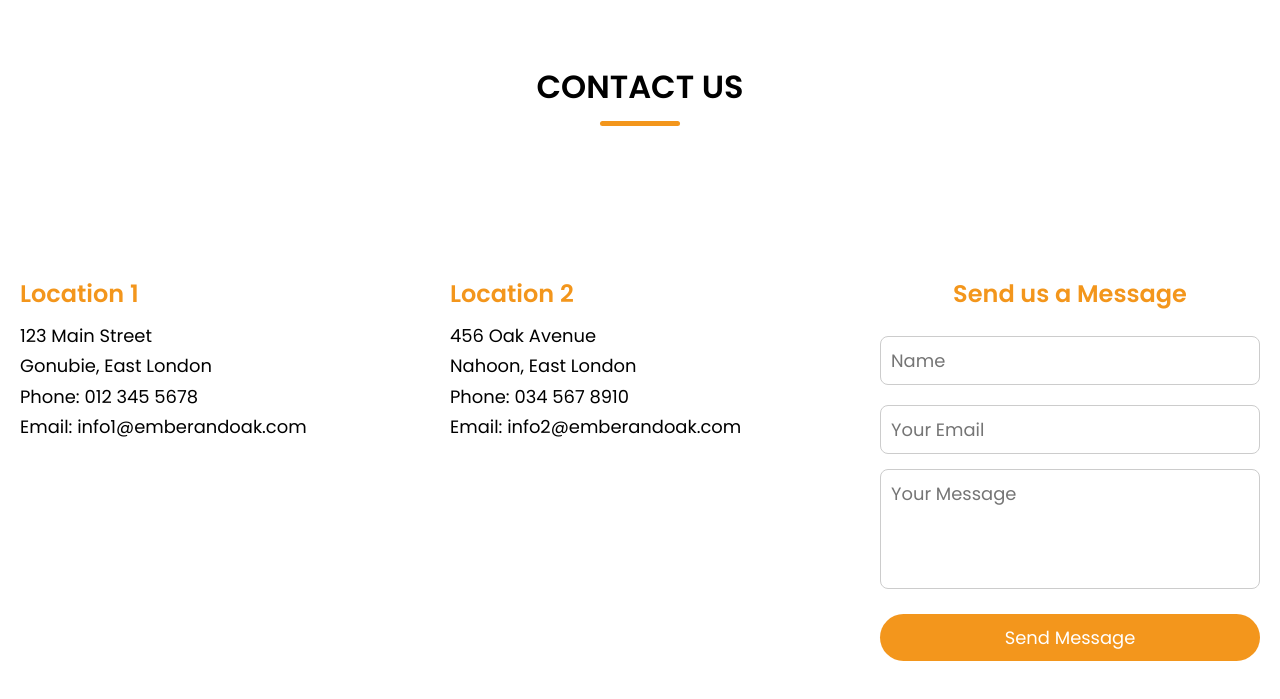
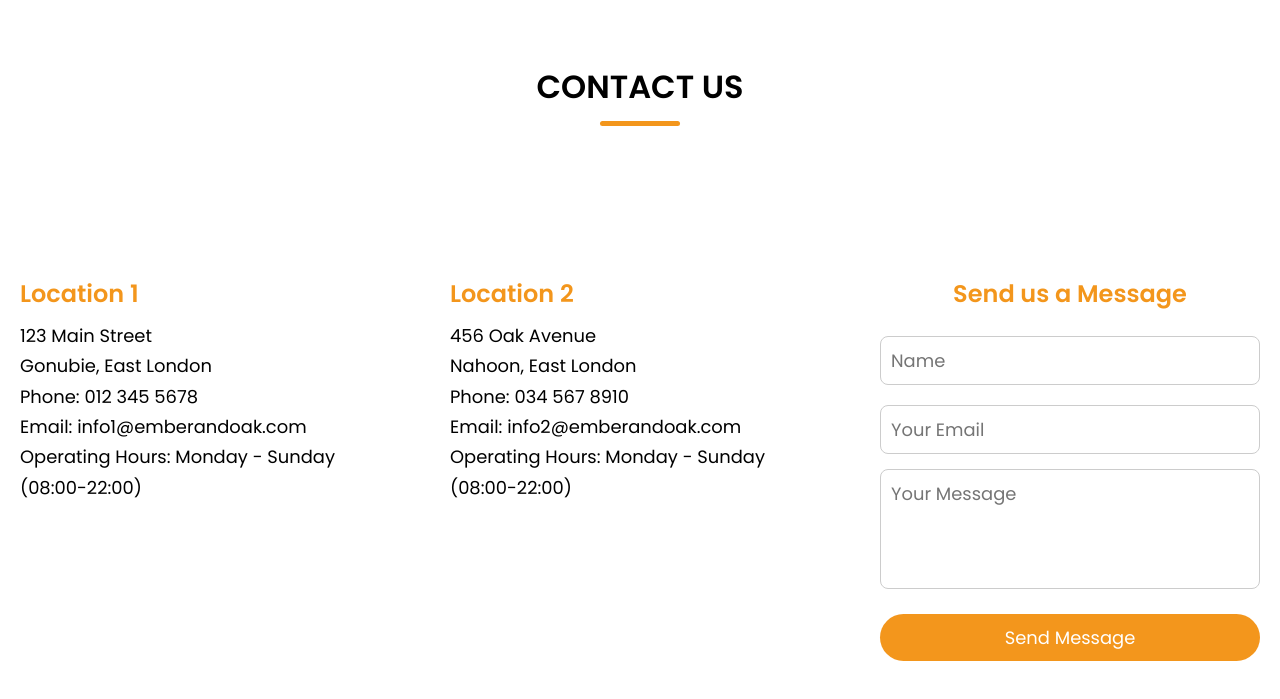
Before and after one commit to DemiPower/ember---oak-website---new, a website: page public/index.html in a window 1280 px wide. Shown: the part 7165-7864 px from the top of the page. Drawn offline with Linux system fonts and the light colour scheme.

Commit message:
final html changes

```diff
--- a/public/index.html
+++ b/public/index.html
@@ -167,11 +167,11 @@
                 <div class="contact-info">
                     <div class="location">
                         <h3>Location 1</h3>
-                        <p>123 Main Street<br>Gonubie, East London<br>Phone: 012 345 5678<br>Email: info1@emberandoak.com</p>
+                        <p>123 Main Street<br>Gonubie, East London<br>Phone: 012 345 5678<br>Email: info1@emberandoak.com<br>Operating Hours: Monday - Sunday (08:00-22:00)</p>
                     </div>
                     <div class="location">
                         <h3>Location 2</h3>
-                        <p>456 Oak Avenue<br>Nahoon, East London<br>Phone: 034 567 8910<br>Email: info2@emberandoak.com</p>
+                        <p>456 Oak Avenue<br>Nahoon, East London<br>Phone: 034 567 8910<br>Email: info2@emberandoak.com<br>Operating Hours: Monday - Sunday (08:00-22:00)</p>
                     </div>
                     <div class="contact-form-wrapper">
                         <h3>Send us a Message</h3>
```
